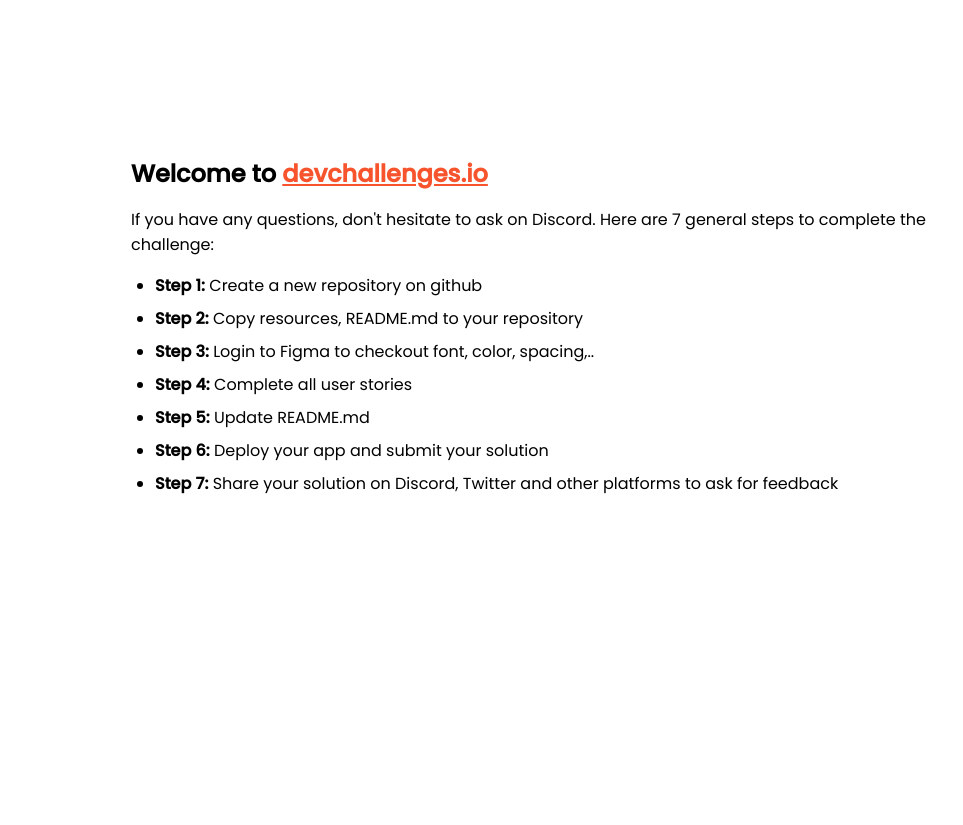
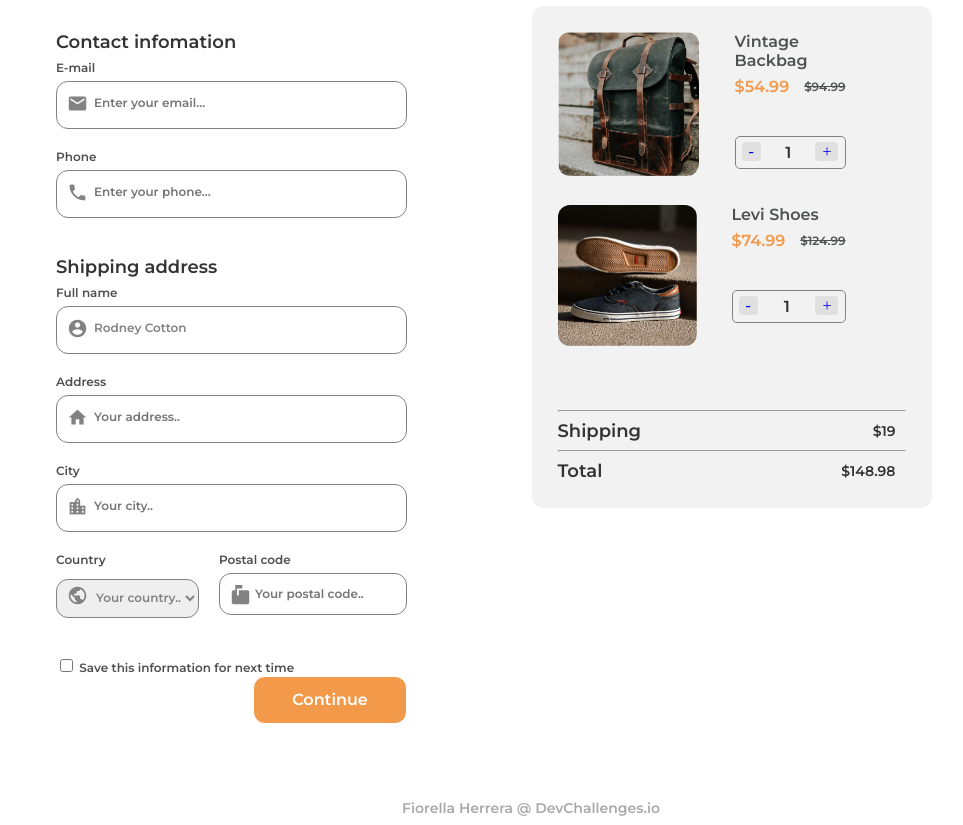
Before and after one commit to fio4/checkout-page, a plain HTML site: page index.html in a window 1280 px wide. Shown: the part 84-909 px from the top of the page, without its empty margins (109-1072 px from the left). Before the commit the page ends 800 px from the top, so only its background shows below. Drawn offline with Linux system fonts and the light colour scheme.

Commit message:
terminado

```diff
--- a/index.html
+++ b/index.html
@@ -1,95 +1,188 @@
 <!DOCTYPE html>
 <html lang="en">
-  <head>
-    <meta charset="utf-8" />
-    <meta
-      name="viewport"
-      content="width=device-width, initial-scale=1,
-  maximum-scale=5"
-    />
+<head>
+  <meta charset="UTF-8">
+  <meta name="viewport" content="width=device-width, initial-scale=1.0">
+  <title>Checkout Page</title>
+  <link rel="preconnect" href="https://fonts.gstatic.com">
+  <link href="https://fonts.googleapis.com/css2?family=Montserrat:wght@600&display=swap" rel="stylesheet">
+  <link href="https://fonts.googleapis.com/icon?family=Material+Icons" rel="stylesheet">
+  <link rel="stylesheet" href="style.css">
+</head>
+<body>
+  <header class="master-max flex all-title ml-245">
+    <h1>Checkout</h1>
+  </header>
+  <section class="master-max flex ml-auto column-reverse">
+      <section class="content-bloque-1">
+        <div>
+          <p class="title mb-5">Contact infomation</p>
+          <form>
+            <label for="email" class="title-input">E-mail</label> <br>
+           <div class="p-relative mt-5">
+             <input type="text" class="input-cover text-input" placeholder="Enter your email..." minlength="6" required>
+            <span class="material-icons p-absolute icon">
+                email
+            </span>
+           </div> <br>
+          </form>
 
-    <link rel="icon" href="devchallenges.png" />
+          <form>
+            <label for="phone" class="title-input">Phone</label> <br>
+            <div class="p-relative mt-5">
+              <input type="text" class="input-cover text-input" placeholder="Enter your phone..." minlength="6" required>
+              <span class="material-icons p-absolute icon">
+                local_phone
+                </span>
+            </div> <br>
+          </form>
+        </div>
 
-    <link
-      rel="shortcut icon"
-      type="image/x-icon"
-      href="https://devchallenges.io/"
-    />
+        <div class="content-form-shipping">
+          <p class="title mb-5">Shipping address</p>
+          <form>
+            <label for="name" class="title-input">Full name</label> <br>
+            <div class="p-relative mt-5">
+              <input type="text" class="input-cover text-input"  value="Rodney Cotton" minlength="6" required>
+              <span class="material-icons p-absolute icon">
+                account_circle
+                </span>
+            </div> <br>
+          </form>
 
-    <link
-      href="https://fonts.googleapis.com/css2?family=Poppins:wght@400;500&display=swap"
-      rel="stylesheet"
-    />
+          <form>
+            <label for="adress" class="title-input">Address</label> <br>
+            <div class="p-relative mt-5">
+              <input type="text" class="input-cover text-input" placeholder="Your address..">
+              <span class="material-icons p-absolute icon">
+                home
+                </span>
+            </div> <br>
+          </form>
 
-    <title>Devchallenges</title>
+          <form>
+            <label for="city" class="title-input">City</label> <br>
+            <div class="p-relative mt-5">
+              <input type="text" class="input-cover text-input" placeholder="Your city.."  minlength="6" required>
+              <span class="material-icons p-absolute icon">
+                location_city
+                </span>
+            </div> <br>
+          </form>
 
-    <style>
-      body {
-        font-family: "Poppins", sans-serif;
-      }
+          <div class="flex">
 
-      ul {
-        padding-left: 24px;
-      }
+              <div>
+                <form>
+                <label for="country" class="title-input">Country</label> <br>
+                <div class="p-relative mt-5">
+                <span class="material-icons p-absolute icon">
+                  public
+                </span>
+                <select name="" id="" class="input-cover-50 text-input mt-6">
+                    <option>Your country..</option>
+                    <option>Perú</option>
+                    <option>Colombia</option>
+                    <option>México</option>
+                </select>
+              </div>
+              </div>
 
-      li {
-        margin-bottom: 8px;
-      }
+              <div class="mleft-20">
+                <form>
+                  <label for="postal-code" class="title-input">Postal code</label>
+                  <div class="p-relative mt-5">
+                    <input type="text" class="input-cover-50 text-input" placeholder="Your postal code.." />
+                    <span class="material-icons p-absolute icon">
+                      markunread_mailbox
+                      </span>
+                  </div>
+                </form>
+                  </div>
+                </div> <br>
+              </div>
 
-      .welcome {
-        max-width: 800px;
-        margin: 0 auto;
-      }
+            </form>
 
-      .welcome-text {
-        margin-top: 30vh;
-        font-weight: 500;
-      }
 
-      .welcome-text p {
-        font-size: 1rem;
-        font-weight: 400;
-      }
+          </div>
+          <label for="" class="text-checkbox"> <input type="checkbox"> Save this information for next time </label>
+        </div>
+        <form class="button">
+          <button onclick="alert('Su envío ha sido exitoso')">Continue</button>
+        </form>
+    </section>
 
-      .welcome-text h1 {
-        font-size: 1.5rem;
-      }
-
-      .welcome-text a {
-        color: #f7542e;
-      }
-    </style>
-  </head>
-  <body>
-    <div class="welcome">
-      <div class="welcome-text">
-        <h1>
-          Welcome to
-          <a href="https://devchallenges.io/" target="_blank"
-            >devchallenges.io</a
-          >
-        </h1>
-
-        <p>
-          If you have any questions, don't hesitate to ask on Discord. Here are
-          7 general steps to complete the challenge:
-        </p>
+    <section class="content-bloques">
+      <div class="content-bloque-2">
+        <div class="flex mb-20">
+          <div>
+            <img src="./photo1.png" alt="">
+          </div>
+          <div class="ml-20">
+            <p class="title-bloq-2">Vintage Backbag</p>
+            <div class="flex">
+              <p class="precio-venta-style">$54.99</p>
+              <p class="precio-tachado-style">$94.99</p>
+            </div>
+            <div class="flex content-contador-compras">
+              <div>
+                <a class="boton-contador" href="#">-</a>
+              </div>
+              <div>
+                <p class="number-style">1</p>
+              </div>
+              <div>
+                <a class="boton-contador" href="#">+</a>
+              </div>
+            </div>
+          </div>
+        </div>
+        <div class="flex">
+          <div>
+            <img src="./photo2.png" alt="">
+          </div>
+          <div class="ml-20">
+            <p class="title-bloq-2">Levi Shoes</p>
+            <div class="flex">
+              <p class="precio-venta-style">$74.99</p>
+              <p class="precio-tachado-style">$124.99</p>
+            </div>
+            <div class="flex content-contador-compras">
+              <div>
+                <span>
+                  <a class="boton-contador" href="#">-</a>
+                </span>
+              </div>
+              <div>
+                <p class="number-style">1</p>
+              </div>
+              <div>
+                <span>
+                  <a class="boton-contador" href="#">+</a>
+                </span>
+              </div>
+            </div>
+          </div>
+        </div>
+        <hr class="mt-60">
+        <div>
+          <div class="flex">
+            <p class="title ml-0">Shipping</p>
+            <p class="precio-style">$19</p>
+          </div>
+          <hr>
+          <div class="flex">
+            <p class="title ml-0">Total</p>
+            <p class="precio-style">$148.98</p>
+          </div>
+        </div>
       </div>
 
-      <ul>
-        <li><b>Step 1:</b> Create a new repository on github</li>
-        <li><b>Step 2:</b> Copy resources, README.md to your repository</li>
-        <li>
-          <b>Step 3:</b> Login to Figma to checkout font, color, spacing,..
-        </li>
-        <li><b>Step 4:</b> Complete all user stories</li>
-        <li><b>Step 5:</b> Update README.md</li>
-        <li><b>Step 6:</b> Deploy your app and submit your solution</li>
-        <li>
-          <b>Step 7:</b> Share your solution on Discord, Twitter and other
-          platforms to ask for feedback
-        </li>
-      </ul>
-    </div>
-  </body>
+    </section>
+  </section>
+  <footer>
+    <p class="footer">Fiorella Herrera @ DevChallenges.io</p>
+  </footer>
+</body>
 </html>
--- /dev/null
+++ b/style.css
@@ -0,0 +1,297 @@
+*{
+    box-sizing: border-box;
+}
+
+p{
+    margin: auto;
+}
+
+img{
+    max-width: 80%;
+    border-radius: 12px;
+}
+
+button{
+    width: 154px;
+    height: 48px;
+    background: #F2994A;
+    border-radius: 12px;
+    font-family: Montserrat;
+    font-style: normal;
+    font-weight: 600;
+    font-size: 16px;
+    color: #FFFFFF;
+    border: 1px solid;
+}
+
+.ml-auto{
+    margin-left: auto;
+}
+
+.master-max{
+    margin-left: auto;
+    margin-right: auto;
+    max-width: 1000px;
+    min-width: 350px;
+    justify-content: space-between;
+}
+
+/* .master-max{
+    width: 1000px;
+    margin: 0 auto;
+    display: inherit;
+    justify-content: inherit;
+    align-items: inherit;
+    height: inherit;
+    flex-wrap: inherit;
+} */
+.content-bloques{
+    max-width: 400px;
+    margin-left: auto;
+    margin-right: auto;
+}
+
+.content-bloque-1{
+    max-width: 500px;
+    padding: 25px;
+}
+.all-title{
+    font-family: 'Montserrat';
+    font-style: normal;
+    font-weight: 600;
+    color: #4E5150;
+}
+
+.content-form-shipping{
+    margin-top: 20px;
+    margin-bottom: 20px;
+}
+
+.mb-5{
+    margin-bottom: 5px;
+}
+
+.title{
+    font-family: 'Montserrat';
+    font-style: normal;
+    font-weight: 600;
+    font-size: 18px;
+    color: #333333;
+}
+
+.title-input{
+    font-family: 'Montserrat';
+    font-style: normal;
+    font-weight: 600;
+    font-size: 12px;
+    color: #4F4F4F;
+}
+
+.text-input{
+    font-family: 'Montserrat';
+    font-style: normal;
+    font-weight: 400;
+    font-size: 16px;
+    line-height: 20px;
+    color: #828282;
+}
+
+.flex{
+    display: flex;
+}
+
+.content-bloque-2{
+    width: 400px;
+    margin-right: auto;
+    margin-left: auto;
+    border: 1px solid transparent;
+    border-radius: 12px;
+    padding: 25px;
+    background: #F2F2F2;
+}
+
+.input-cover{
+    max-width: 450px;
+    width: 100%;
+    padding-left: 37px;
+    border: 1px solid #828282;
+    box-sizing: border-box;
+    border-radius: 12px;
+    padding-top: 11px;
+    padding-bottom: 15px;
+    font-size: 12px;
+}
+
+.input-cover-50{
+    max-width: 210px;
+    width: 100%;
+    padding-left: 35px;
+    border: 1px solid #828282;
+    box-sizing: border-box;
+    border-radius: 12px;
+    padding-top: 10px;
+    padding-bottom: 10px;
+    font-size: 12px;
+}
+
+.mr-30{
+    margin-right: 30px;
+}
+
+.p-relative{
+    position: relative;
+}
+
+.p-absolute{
+    position: absolute;
+}
+
+.icon{
+    left: 11px;
+    top: 17px;
+    font-size: 21px;
+    color: #828282;s
+}
+
+.button{
+    display: flex;
+    justify-content: flex-end;
+}
+
+.text-checkbox{
+    font-family: 'Montserrat';
+    font-style: normal;
+    font-weight: 600;
+    font-size: 12px;
+    color: #4F4F4F;
+}
+
+.footer{
+    font-family: 'Montserrat';
+    font-style: normal;
+    font-weight: 600;
+    font-size: 14px;
+    color: #A9A9A9;
+    text-align: center;
+    padding-top: 50px;
+}
+
+.title-bloq-2{
+    font-family: 'Montserrat';
+    font-style: normal;
+    font-weight: 600;
+    font-size: 16px;
+    color: #4E5150;
+    padding-bottom: 7px;
+}
+
+.precio-venta-style{
+    font-family: 'Montserrat';
+    font-style: normal;
+    font-weight: 600;
+    font-size: 16px;
+    color: #F2994A;
+}
+
+.precio-tachado-style{
+    font-family: 'Montserrat';
+    font-style: normal;
+    font-weight: 600;
+    font-size: 12px;
+    text-decoration-line: line-through;
+    color: #4E5150;
+    margin-left: 15px;
+}
+
+.mb-20{
+    margin-bottom: 25px;
+}
+
+.content-contador-compras{
+    border: 1px solid #828282;
+    box-sizing: border-box;
+    border-radius: 5px;
+    padding: 6px;
+    display: flex;
+    justify-content: space-between;
+    margin-top: 40px;
+}
+
+.boton-contador{
+    text-decoration: none;
+    border: 1px solid transparent;
+    background: #E0E0E0;
+    border-radius: 4px;
+    padding: 0 6px;
+}
+
+.seleccionador-flecha{
+    border: 1px solid transparent;
+    background: #E0E0E0;
+    border-radius: 4px;
+}
+
+.mleft-20{
+    margin-left: 20px;
+}
+
+.mt-6{
+    margin-top: 6px;
+}
+
+.ml-20{
+    margin-right: 60px;
+}
+
+.number-style{
+    font-family: 'Montserrat';
+    font-style: normal;
+    font-weight: 600;
+    font-size: 16px;
+    color: #333333;
+}
+
+.precio-style{
+    font-family: 'Montserrat';
+    font-style: normal;
+    font-weight: 600;
+    font-size: 14px;
+    color: #333333;
+    margin-right: 10px;
+}
+
+.mt-5{
+    padding-top: 5px;
+}
+
+.ml-0{
+    margin-left: 0;
+}
+
+.mt-60{
+    margin-top: 60px;
+}
+
+
+
+@media (max-width: 920px){
+    .column-reverse{
+        flex-direction: column-reverse;
+        align-items: center;
+    }
+
+}
+
+@media (max-width: 500px){
+    .content-bloque-2{
+        width: auto;
+    }
+    .input-cover{
+        width: 330px;
+    }
+
+    .input-cover-50{
+        width: 148px;
+    }
+
+}
```
Also changed, not shown: pasos.html (added, +95 -0 lines), baseline_email_black_18dp.png (added), 1 other file.
